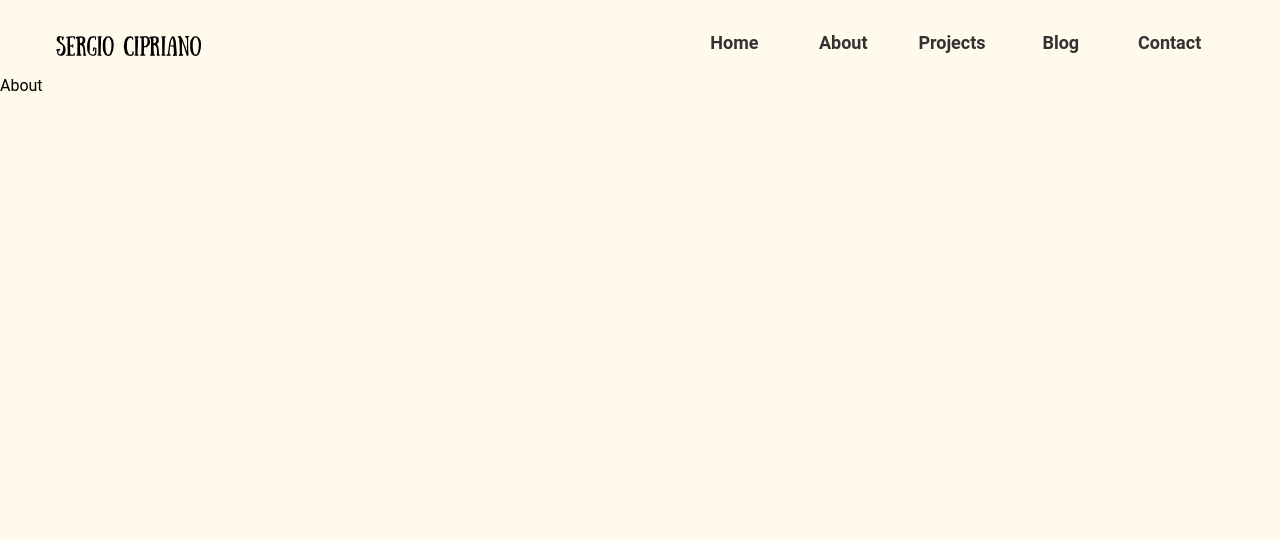
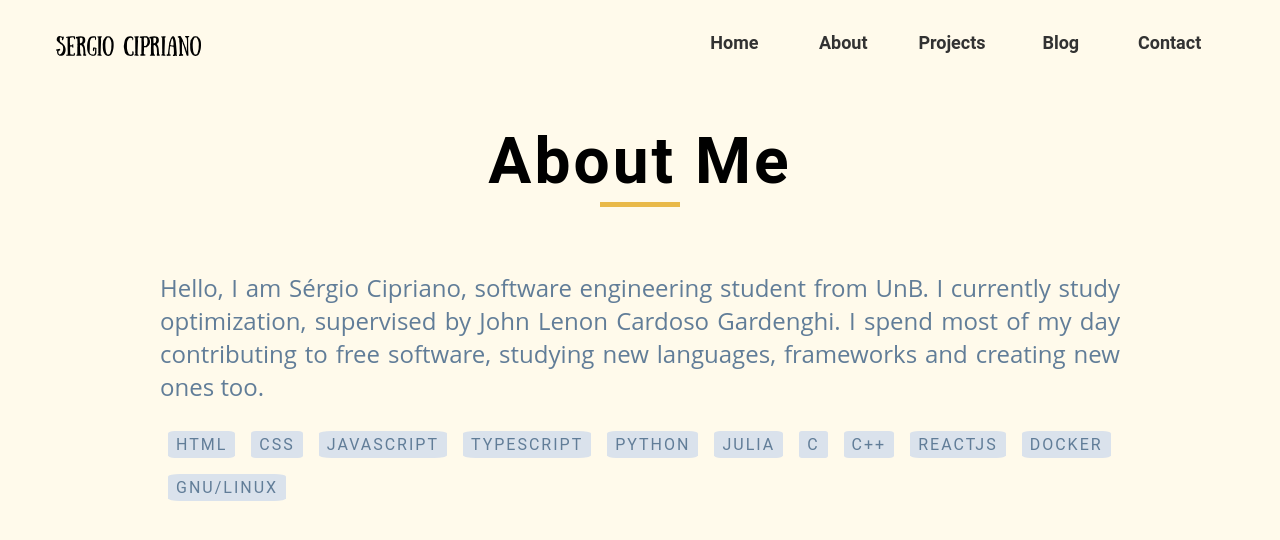
Before and after one commit to sergiosacj/sergiosacj, a React (Create React App) app: page /about in a window 1280 px wide. Shown: the top 540 px of the page. Built offline with nearby package versions, Linux system fonts and the light colour scheme.

Commit message:
Create About page

```diff
--- /dev/null
+++ b/src/pages/About/_knowledge.tsx
@@ -0,0 +1,13 @@
+export const knowledges = [
+  "html",
+  "css",
+  "javascript",
+  "typescript",
+  "python",
+  "julia",
+  "C",
+  "C++",
+  "reactjs",
+  "docker",
+  "GNU/Linux",
+];
--- /dev/null
+++ b/src/pages/About/index.scss
@@ -0,0 +1,64 @@
+@import "../../partials/variables";
+
+$description-color: #617d98;
+$button-background-color: #dae2ec;
+$button-text-color: #617d98;
+$width-max-size: 1000px;
+
+.container {
+  width: 100%;
+  height: 40vh;
+
+  .about-me {
+    max-width: $width-max-size;
+    margin: auto;
+    margin-top: $titles-margin-top;
+    display: flex;
+    flex-wrap: wrap;
+    flex-direction: column;
+
+    h1 {
+      flex: 1;
+      font-size: $titles-font-size;
+      text-transform: capitalize;
+      letter-spacing: 3px;
+      margin: auto;
+      margin-bottom: 3px;
+    }
+    .underline {
+      @include underline(5em, 0.3em, $secondary-color, center);
+      margin: auto;
+      margin-bottom: 4em;
+    }
+    .description {
+      flex: 1;
+      font-size: 1.5em;
+      font-family: $ff-secondary;
+      text-align: justify;
+      color: $description-color;
+      padding: 20px;
+      padding-top: 0;
+      padding-bottom: 0;
+      margin: 0;
+    }
+
+    .knowledge {
+      flex: 1;
+      padding: 20px;
+      display: inline-flex;
+      flex-wrap: wrap;
+
+      span {
+        width: fit-content;
+        background-color: $button-background-color;
+        color: $button-text-color;
+        margin: 0.5rem;
+        letter-spacing: 2px;
+        text-decoration: none;
+        text-transform: uppercase;
+        padding: 0.25rem 0.5rem;
+        border-radius: 10%;
+      }
+    }
+  }
+}
--- a/src/pages/About/index.tsx
+++ b/src/pages/About/index.tsx
@@ -1,7 +1,31 @@
 import * as React from "react";
+import { knowledges } from "./_knowledge";
+import "./index.scss";
 
 const About: React.FC = () => {
-  return <>About</>;
+  return (
+    <>
+      <div className="container">
+        <div className="about-me">
+          <h1>about me</h1>
+          <div className="underline"></div>
+          <p className="description">
+            Hello, I am Sérgio Cipriano, software engineering
+            student from UnB. I currently study optimization,
+            supervised by John Lenon Cardoso Gardenghi. I spend
+            most of my day contributing to free software,
+            studying new languages, frameworks and creating new
+            ones too.
+          </p>
+          <div className="knowledge">
+            {knowledges.map((name, index) => {
+              return <span key={index}>{name}</span>;
+            })}
+          </div>
+        </div>
+      </div>
+    </>
+  );
 };
 
 export default About;
```
